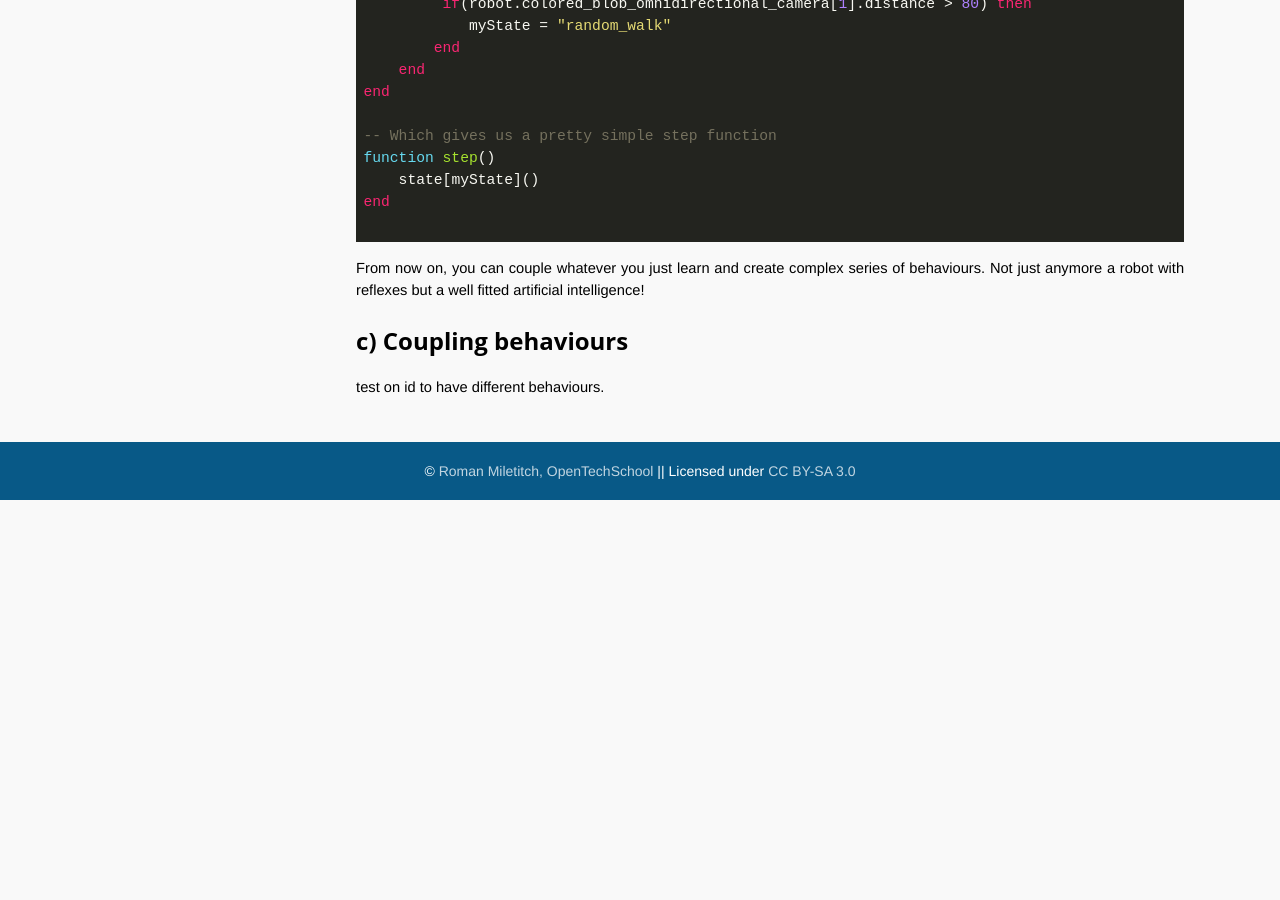
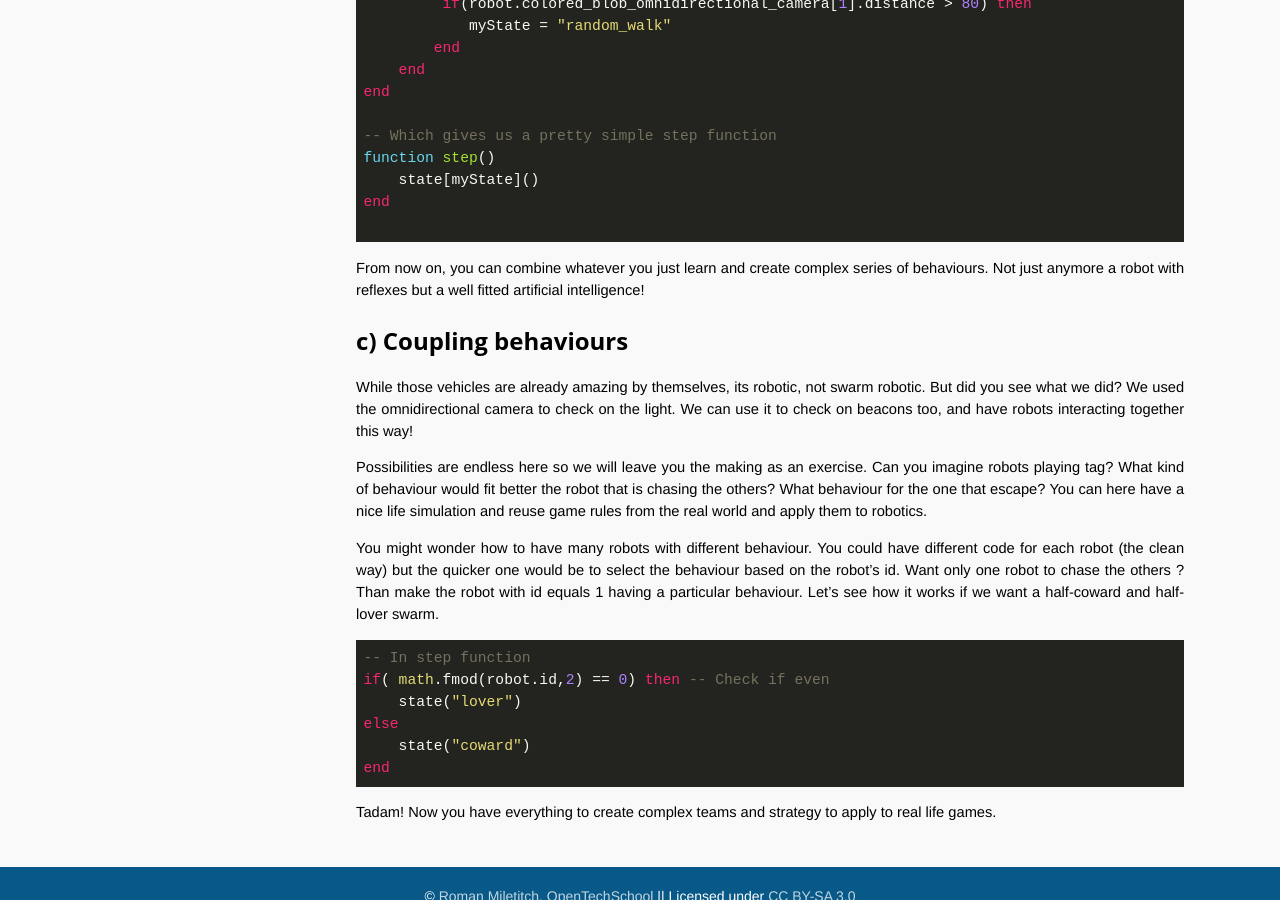
Before and after one commit to OpenTechSchool-Brussels/AI-for-robots-and-swarms, a Jekyll site: the page built from Braintenberg-vehicules.markdown, in a window 1280 px wide and 900 px high, scrolled down 3774 px. Built offline with Jekyll 4.4.1, drawn with Linux system fonts in a browser that asks for light colours; Markdown is read by kramdown in place of the engine named in the settings; before the commit the page ends 4274 px from its top, so only the background shows below that.

Commit message:
Update Braintenberg-vehicules.markdown

````diff
--- a/Braintenberg-vehicules.markdown
+++ b/Braintenberg-vehicules.markdown
@@ -165,7 +165,22 @@ end
 
 ```
 
-From now on, you can couple whatever you just learn and create complex series of behaviours. Not just anymore a robot with reflexes but a well fitted artificial intelligence!
+From now on, you can combine whatever you just learn and create complex series of behaviours. Not just anymore a robot with reflexes but a well fitted artificial intelligence!
 
 ##c) Coupling behaviours
-test on id to have different behaviours.
+While those vehicles are already amazing by themselves, its robotic, not swarm robotic. But did you see what we did? We used the omnidirectional camera to check on the light. We can use it to check on beacons too, and have robots interacting together this way!
+
+Possibilities are endless here so we will leave you the making as an exercise. Can you imagine robots playing tag? What kind of behaviour would fit better the robot that is chasing the others? What behaviour for the one that escape? You can here have a nice life simulation and reuse game rules from the real world and apply them to robotics.
+
+You might wonder how to have many robots with different behaviour. You could have different code for each robot (the clean way) but the quicker one would be to select the behaviour based on the robot's id. Want only one robot to chase the others ? Than make the robot with id equals 1 having a particular behaviour. Let's see how it works if we want a half-coward and half-lover swarm.
+
+```lua
+-- In step function
+if( math.fmod(robot.id,2) == 0) then -- Check if even
+    state("lover")
+else
+    state("coward")
+end
+```
+
+Tadam! Now you have everything to create complex teams and strategy to apply to real life games.
````
